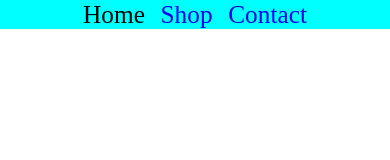
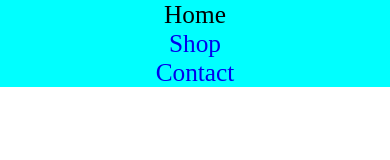
Before and after one commit to zsolt-nagy/home-decor, a plain HTML site: page index.html in a window 390 px wide. Drawn offline with Linux system fonts and the light colour scheme.

Commit message:
added media query to navbar

```diff
--- a/style.css
+++ b/style.css
@@ -1,5 +1,26 @@
 body {
     margin: 0;
+}
+
+@media only screen and (max-width: 500px) {
+    /* shows elements in a column*/
+    ul {
+        flex-direction: column;
+        align-items: center;
+
+    }
+
+    /*deletes margin on top or bottom of the a tag*/
+    li {
+        margin: 0;
+    }
+
+    /* makes sure that the a tag will take the entire screen*/
+    a {
+        display: block;
+
+    }
+
 }
 
 nav {
```
